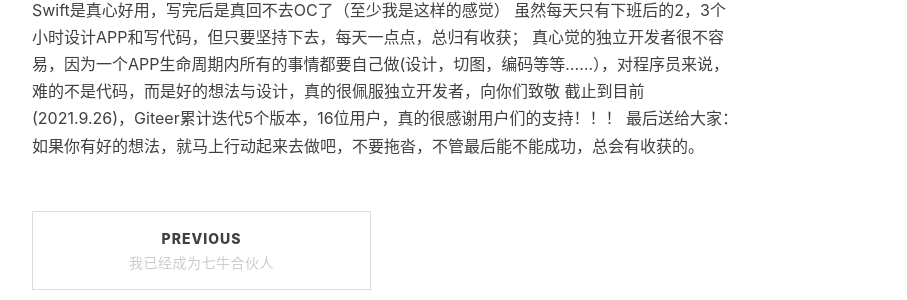
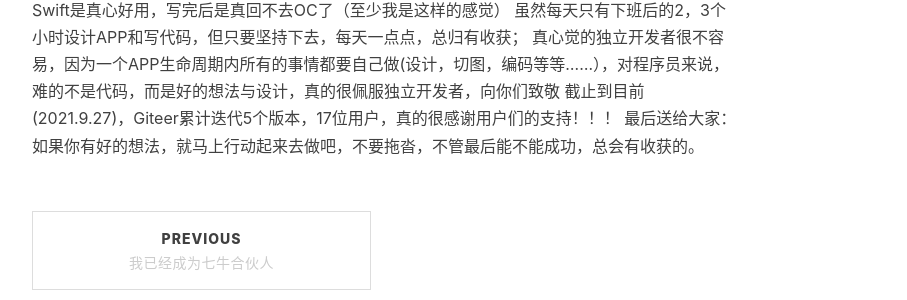
Before and after one commit to fandongtongxue/fandongtongxue.github.io, a Jekyll site: the page built from _posts/2021-09-18-Giteer.md, in a window 1280 px wide and 900 px high, scrolled down 3437 px. Shown: the part 260-560 px from the top of the window, without its empty margins (233-1140 px from the left). Built offline with Jekyll 4.4.1, drawn with Linux system fonts in a browser that asks for light colours; nearby versions of some CDN libraries; comment, search, counter and statistics services are not loaded.

Commit message:
Update 2021-09-18-Giteer.md

```diff
--- a/_posts/2021-09-18-Giteer.md
+++ b/_posts/2021-09-18-Giteer.md
@@ -50,5 +50,5 @@ Giteer是一个Gitee移动客户端，支持iPhone, iPad。使用Giteer，您可
 Swift是真心好用，写完后是真回不去OC了（至少我是这样的感觉）
 虽然每天只有下班后的2，3个小时设计APP和写代码，但只要坚持下去，每天一点点，总归有收获；
 真心觉的独立开发者很不容易，因为一个APP生命周期内所有的事情都要自己做(设计，切图，编码等等......），对程序员来说，难的不是代码，而是好的想法与设计，真的很佩服独立开发者，向你们致敬
-截止到目前(2021.9.26)，Giteer累计迭代5个版本，16位用户，真的很感谢用户们的支持！！！
+截止到目前(2021.9.27)，Giteer累计迭代5个版本，17位用户，真的很感谢用户们的支持！！！
 最后送给大家：如果你有好的想法，就马上行动起来去做吧，不要拖沓，不管最后能不能成功，总会有收获的。
```
